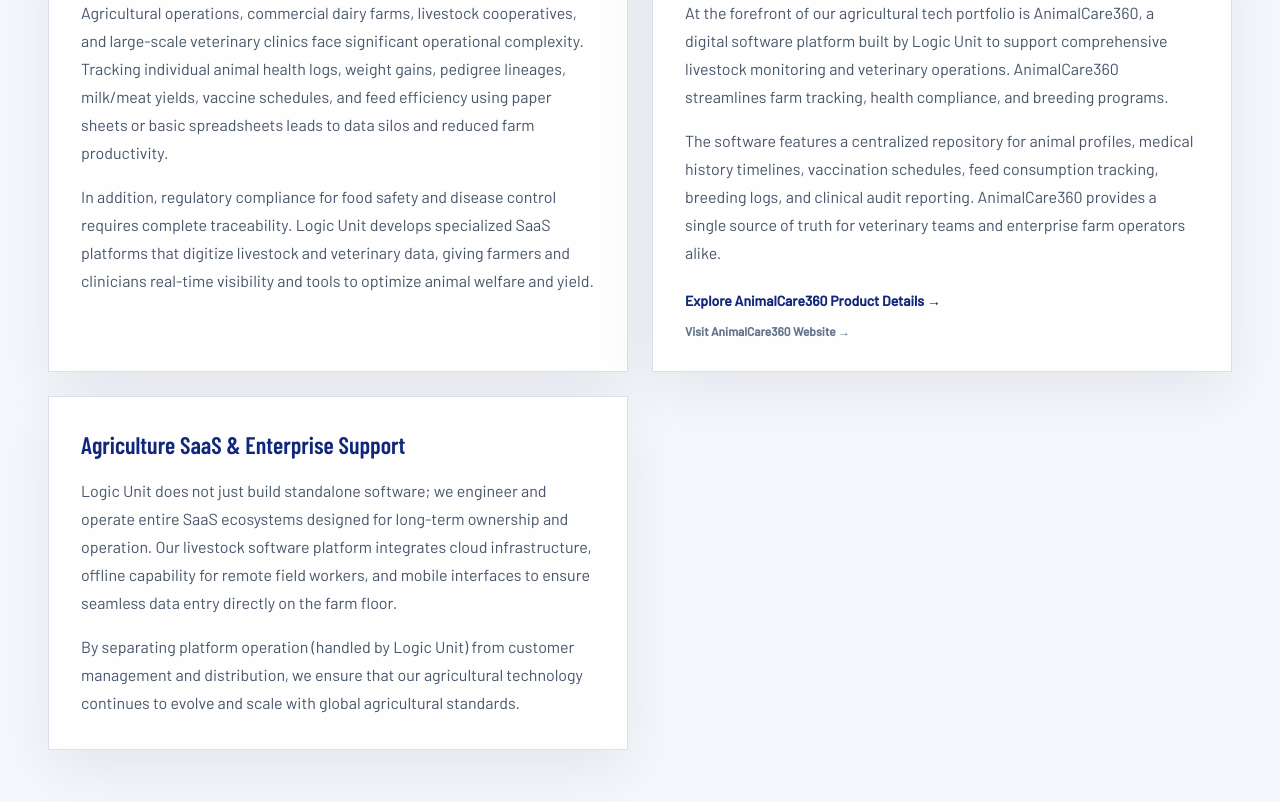
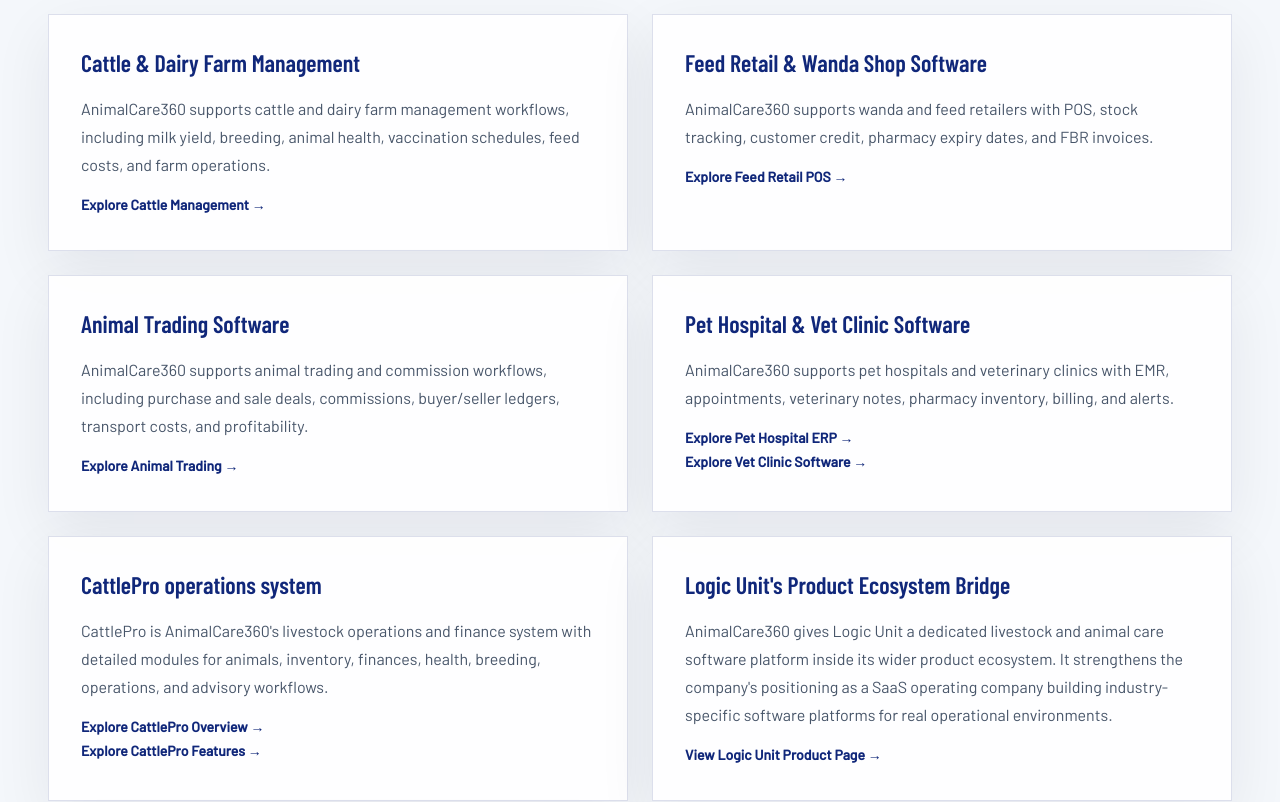
Before and after one commit to hamid1976/new-logic-unit, a Next.js app: page /industries/livestock in a window 1280 px wide. Shown: the part 840-1642 px from the top of the page. Built offline with nearby package versions, Linux system fonts and the light colour scheme; no server answers; a web font is replaced by a local one.

Commit message:
feat: implement livestock update plan for AnimalCare360 product ecosystem positioning

```diff
--- a/src/app/contact/ContactForm.tsx
+++ b/src/app/contact/ContactForm.tsx
@@ -7,6 +7,7 @@ import { Breadcrumbs } from '@/components/ui/Breadcrumbs'
 
 const inquiryTypes = [
   'Product ecosystem inquiry',
+  'AnimalCare360 / livestock platform inquiry',
   'Case study or portfolio inquiry',
   'Strategic SaaS partnership',
   'System integrator relationship',
@@ -115,6 +116,9 @@ export default function ContactForm() {
                     <strong>Product inquiries:</strong> Please include the product name in your message: HULM POS, Titan CMMS, AnalyzeQuran, Hospitello, Bike Tour Pro, MFCC, or AnimalCare360.
                   </p>
                   <p>
+                    <strong>AnimalCare360 Support:</strong> For AnimalCare360 product usage, pricing, app download, cattle management, feed retail, animal trading, pet hospital, or veterinary clinic workflows, visit <a href="https://animalcare360.com" target="_blank" rel="noopener noreferrer" className="text-[#10277a] font-bold hover:underline">AnimalCare360.com</a> or select the "AnimalCare360 / livestock platform inquiry" option below.
+                  </p>
+                  <p>
                     <strong>Case study inquiries:</strong> Please mention the relevant area: logistics, healthcare, retail, government digital services, enterprise ERP, fintech, or augmented reality.
                   </p>
                 </div>
--- a/src/app/ecosystem/animalcare360-livestock-animal-care-software/AnimalCare360Client.tsx
+++ b/src/app/ecosystem/animalcare360-livestock-animal-care-software/AnimalCare360Client.tsx
@@ -100,11 +100,47 @@ export function AnimalCare360Client() {
             Ecosystem Product
           </p>
           <h1 className="max-w-6xl text-5xl font-semibold leading-[1.08] tracking-tight md:text-7xl">
-            AnimalCare360: Pakistan's Most Complete Animal Care & Livestock ERP
+            AnimalCare360: Livestock & Animal Care Software
           </h1>
           <p className="mt-8 max-w-3xl text-xl leading-8 text-slate-200">
-            Pakistan's #1 Cloud ERP for cattle farms, feed retailers, livestock trading, and pet clinics. Purpose-built, FBR-compliant, and WhatsApp-integrated.
+            Cloud software platform for cattle farms, feed retailers, livestock trading, and pet clinics. Purpose-built, FBR-compliant, and WhatsApp-integrated.
           </p>
+        </div>
+      </section>
+
+      {/* Dedicated AnimalCare360 Product Journeys */}
+      <section className="bg-white px-6 py-16 lg:px-12 border-b border-[rgba(16,39,122,0.08)]">
+        <div className="mx-auto max-w-7xl">
+          <div className="mb-10 max-w-4xl">
+            <span className="text-xs font-extrabold uppercase tracking-wider text-[#7bd72f]">Product Ecosystem</span>
+            <h2 className="text-3xl font-semibold tracking-tight text-[#071330] md:text-4xl mt-2">
+              Dedicated AnimalCare360 Product Journeys
+            </h2>
+            <p className="mt-4 text-slate-600 leading-7">
+              AnimalCare360 has its own product website for livestock, feed retail, animal trading, pet hospital, and veterinary clinic workflows. Logic Unit's ecosystem page explains the platform at company level; AnimalCare360.com provides product-specific pages, pricing, resources, and app download details.
+            </p>
+          </div>
+          <div className="grid gap-6 sm:grid-cols-2 md:grid-cols-3">
+            {[
+              { name: "Livestock & Farm Management", path: "https://animalcare360.com/cattle-management", desc: "Detailed herd tracking, breeding, health, and milk logs." },
+              { name: "Feed Retail & FBR POS", path: "https://animalcare360.com/feed-retail", desc: "POS billing, inventory batch tracking, and customer credit." },
+              { name: "Veterinary Clinic Software", path: "https://animalcare360.com/solutions/veterinary-clinic-software", desc: "Digital EMR scheduling, appointments, and pharmacy records." },
+              { name: "CattlePro Feature Catalog", path: "https://animalcare360.com/cattlepro/features", desc: "Deep catalog of modules for livestock operations." },
+              { name: "Product Pricing", path: "https://animalcare360.com/pricing", desc: "Farming, retail shop, trader, and clinic plans." },
+              { name: "Download App", path: "https://animalcare360.com/download-app", desc: "Get the AnimalCare360 Android application." }
+            ].map((journey) => (
+              <a
+                key={journey.name}
+                href={journey.path}
+                className="group block p-6 bg-[#fbfaf6] hover:bg-[#f4f7fb] border border-[rgba(16,39,122,0.08)] rounded-xl transition-all duration-200"
+              >
+                <h4 className="text-sm font-bold text-[#10277a] group-hover:text-[#071330] flex items-center gap-1.5">
+                  {journey.name} <span className="inline-block transition-transform duration-200 group-hover:translate-x-1">&rarr;</span>
+                </h4>
+                <p className="text-xs text-slate-500 mt-2 font-medium leading-relaxed">{journey.desc}</p>
+              </a>
+            ))}
+          </div>
         </div>
       </section>
 
--- a/src/app/ecosystem/animalcare360-livestock-animal-care-software/page.tsx
+++ b/src/app/ecosystem/animalcare360-livestock-animal-care-software/page.tsx
@@ -2,8 +2,8 @@ import type { Metadata } from 'next'
 import { AnimalCare360Client } from './AnimalCare360Client'
 
 export const metadata: Metadata = {
-  title: 'AnimalCare360 | Livestock & Animal Care ERP by Logic Unit',
-  description: 'AnimalCare360 by Logic Unit is Pakistan\'s #1 cloud ERP for cattle farms, wanda retailers, animal traders & pet hospitals. FBR-compliant. Start free trial.',
+  title: 'AnimalCare360 | Livestock & Animal Care Software',
+  description: "AnimalCare360 is Logic Unit's livestock, feed retail, animal trading, pet hospital, and veterinary clinic software platform.",
   alternates: {
     canonical: '/ecosystem/animalcare360-livestock-animal-care-software',
   },
--- a/src/app/ecosystem/page.tsx
+++ b/src/app/ecosystem/page.tsx
@@ -34,6 +34,8 @@ interface Product {
   category: string;
   description: string;
   internalHref: string;
+  externalHref?: string;
+  externalText?: string;
   relatedCaseStudies?: RelatedCaseStudy[];
 }
 
@@ -88,8 +90,10 @@ const products: Product[] = [
   {
     name: 'AnimalCare360',
     category: 'Veterinary & Livestock Platform',
-    description: 'A digital platform supporting veterinary, livestock, and animal care operations.',
+    description: 'Livestock, feed retail, animal trading, and pet hospital software for farms, wanda shops, veterinary clinics, and animal care businesses.',
     internalHref: '/ecosystem/animalcare360-livestock-animal-care-software',
+    externalHref: 'https://animalcare360.com',
+    externalText: 'Visit AnimalCare360',
   },
 ];
 
@@ -147,13 +151,23 @@ export default function EcosystemPage() {
                     </div>
                   )}
                 </div>
-                <div className="mt-8">
+                <div className="mt-8 flex flex-col gap-2">
                   <Link
                     href={product.internalHref}
                     className="inline-block text-sm font-bold text-[#10277a] hover:text-[#071330] no-underline"
                   >
-                    Explore Product Details &rarr;
+                    {product.name === 'AnimalCare360' ? 'View Logic Unit Product Page \u2192' : 'Explore Product Details \u2192'}
                   </Link>
+                  {product.externalHref && product.externalText && (
+                    <a
+                      href={product.externalHref}
+                      target="_blank"
+                      rel="noopener noreferrer"
+                      className="inline-block text-xs font-bold text-slate-500 hover:text-slate-800 no-underline"
+                    >
+                      {product.externalText} &rarr;
+                    </a>
+                  )}
                 </div>
               </article>
             ))}
--- a/src/app/industries/livestock/page.tsx
+++ b/src/app/industries/livestock/page.tsx
@@ -3,8 +3,8 @@ import { SubPageTemplate } from '@/components/ui/SubPageTemplate';
 import Link from 'next/link';
 
 export const metadata: Metadata = {
-  title: 'Livestock & Veterinary Software Platforms | Logic Unit',
-  description: 'Logic Unit builds and operates SaaS platforms for livestock management, veterinary operations, and animal care infrastructure.',
+  title: 'Livestock Software Platform | AnimalCare360 By Logic Unit',
+  description: "AnimalCare360 is Logic Unit's livestock software platform for cattle farms, feed retailers, animal traders, pet hospitals, and veterinary clinics.",
   alternates: {
     canonical: '/industries/livestock',
   },
@@ -13,57 +13,127 @@ export const metadata: Metadata = {
 export default function LivestockPage() {
   const sections = [
     {
-      title: 'Livestock & Veterinary Operational Challenges',
+      title: 'Cattle & Dairy Farm Management',
       body: (
         <div className="space-y-4">
           <p>
-            Agricultural operations, commercial dairy farms, livestock cooperatives, and large-scale veterinary clinics face significant operational complexity. Tracking individual animal health logs, weight gains, pedigree lineages, milk/meat yields, vaccine schedules, and feed efficiency using paper sheets or basic spreadsheets leads to data silos and reduced farm productivity.
+            AnimalCare360 supports cattle and dairy farm management workflows, including milk yield, breeding, animal health, vaccination schedules, feed costs, and farm operations.
           </p>
-          <p>
-            In addition, regulatory compliance for food safety and disease control requires complete traceability. Logic Unit develops specialized SaaS platforms that digitize livestock and veterinary data, giving farmers and clinicians real-time visibility and tools to optimize animal welfare and yield.
-          </p>
+          <a
+            href="https://animalcare360.com/cattle-management"
+            className="inline-block text-sm font-semibold text-[#10277a] hover:text-[#7bd72f]"
+          >
+            Explore Cattle Management &rarr;
+          </a>
         </div>
       ),
     },
     {
-      title: 'Ecosystem Product: AnimalCare360',
+      title: 'Feed Retail & Wanda Shop Software',
       body: (
         <div className="space-y-4">
           <p>
-            At the forefront of our agricultural tech portfolio is AnimalCare360, a digital software platform built by Logic Unit to support comprehensive livestock monitoring and veterinary operations. AnimalCare360 streamlines farm tracking, health compliance, and breeding programs.
+            AnimalCare360 supports wanda and feed retailers with POS, stock tracking, customer credit, pharmacy expiry dates, and FBR invoices.
           </p>
+          <a
+            href="https://animalcare360.com/feed-retail"
+            className="inline-block text-sm font-semibold text-[#10277a] hover:text-[#7bd72f]"
+          >
+            Explore Feed Retail POS &rarr;
+          </a>
+        </div>
+      ),
+    },
+    {
+      title: 'Animal Trading Software',
+      body: (
+        <div className="space-y-4">
           <p>
-            The software features a centralized repository for animal profiles, medical history timelines, vaccination schedules, feed consumption tracking, breeding logs, and clinical audit reporting. AnimalCare360 provides a single source of truth for veterinary teams and enterprise farm operators alike.
+            AnimalCare360 supports animal trading and commission workflows, including purchase and sale deals, commissions, buyer/seller ledgers, transport costs, and profitability.
           </p>
-          <div className="pt-2 flex flex-col gap-3">
-            <Link
-              href="/ecosystem/animalcare360-livestock-animal-care-software"
-              className="text-sm font-bold text-[#10277a] hover:text-[#071330] no-underline"
+          <a
+            href="https://animalcare360.com/animal-trading"
+            className="inline-block text-sm font-semibold text-[#10277a] hover:text-[#7bd72f]"
+          >
+            Explore Animal Trading &rarr;
+          </a>
+        </div>
+      ),
+    },
+    {
+      title: 'Pet Hospital & Vet Clinic Software',
+      body: (
+        <div className="space-y-4">
+          <p>
+            AnimalCare360 supports pet hospitals and veterinary clinics with EMR, appointments, veterinary notes, pharmacy inventory, billing, and alerts.
+          </p>
+          <div className="flex flex-col gap-1">
+            <a
+              href="https://animalcare360.com/pet-hospital"
+              className="text-sm font-semibold text-[#10277a] hover:text-[#7bd72f]"
             >
-              Explore AnimalCare360 Product Details &rarr;
-            </Link>
+              Explore Pet Hospital ERP &rarr;
+            </a>
             <a
-              href="https://animalcare360.com"
-              target="_blank"
-              rel="noopener noreferrer"
-              className="text-xs font-semibold text-slate-500 hover:text-slate-800"
+              href="https://animalcare360.com/solutions/veterinary-clinic-software"
+              className="text-sm font-semibold text-[#10277a] hover:text-[#7bd72f]"
             >
-              Visit AnimalCare360 Website &rarr;
+              Explore Vet Clinic Software &rarr;
             </a>
           </div>
         </div>
       ),
     },
     {
-      title: 'Agriculture SaaS & Enterprise Support',
+      title: 'CattlePro operations system',
       body: (
         <div className="space-y-4">
           <p>
-            Logic Unit does not just build standalone software; we engineer and operate entire SaaS ecosystems designed for long-term ownership and operation. Our livestock software platform integrates cloud infrastructure, offline capability for remote field workers, and mobile interfaces to ensure seamless data entry directly on the farm floor.
+            CattlePro is AnimalCare360's livestock operations and finance system with detailed modules for animals, inventory, finances, health, breeding, operations, and advisory workflows.
           </p>
+          <div className="flex flex-col gap-1">
+            <a
+              href="https://animalcare360.com/cattlepro"
+              className="text-sm font-semibold text-[#10277a] hover:text-[#7bd72f]"
+            >
+              Explore CattlePro Overview &rarr;
+            </a>
+            <a
+              href="https://animalcare360.com/cattlepro/features"
+              className="text-sm font-semibold text-[#10277a] hover:text-[#7bd72f]"
+            >
+              Explore CattlePro Features &rarr;
+            </a>
+          </div>
+        </div>
+      ),
+    },
+    {
+      title: "Logic Unit's Product Ecosystem Bridge",
+      body: (
+        <div className="space-y-4">
           <p>
-            By separating platform operation (handled by Logic Unit) from customer management and distribution, we ensure that our agricultural technology continues to evolve and scale with global agricultural standards.
+            AnimalCare360 gives Logic Unit a dedicated livestock and animal care software platform inside its wider product ecosystem. It strengthens the company's positioning as a SaaS operating company building industry-specific software platforms for real operational environments.
           </p>
+          <Link
+            href="/ecosystem/animalcare360-livestock-animal-care-software"
+            className="inline-block text-sm font-semibold text-[#10277a] hover:text-[#7bd72f]"
+          >
+            View Logic Unit Product Page &rarr;
+          </Link>
+        </div>
+      ),
+    },
+    {
+      title: 'Related Product Resources',
+      body: (
+        <div className="grid grid-cols-2 gap-2 text-xs font-semibold text-slate-500">
+          <a href="https://animalcare360.com" className="hover:text-slate-800">Website &rarr;</a>
+          <a href="https://animalcare360.com/solutions" className="hover:text-slate-800">Solutions &rarr;</a>
+          <a href="https://animalcare360.com/features" className="hover:text-slate-800">Features &rarr;</a>
+          <a href="https://animalcare360.com/pricing" className="hover:text-slate-800">Pricing Plans &rarr;</a>
+          <a href="https://animalcare360.com/resources" className="hover:text-slate-800">Resources &rarr;</a>
+          <a href="https://animalcare360.com/download-app" className="hover:text-slate-800">Download App &rarr;</a>
         </div>
       ),
     },
@@ -72,12 +142,14 @@ export default function LivestockPage() {
   return (
     <SubPageTemplate
       eyebrow="Livestock"
-      h1="Livestock software platforms for animal care operations."
-      heroBody="Logic Unit builds and operates industry-specific SaaS platforms for real operational environments. Livestock is one of the industry categories served through the current product ecosystem."
+      h1="Livestock Software Platforms For Animal Care Operations"
+      heroBody="Logic Unit supports livestock and animal care operations through AnimalCare360, a dedicated software platform for farms, feed retailers, animal traders, pet hospitals, and veterinary clinics. AnimalCare360 helps animal care businesses manage livestock records, cattle and dairy farm workflows, feed and medicine inventory, animal health tracking, billing/POS, FBR invoicing, and mobile access through the AnimalCare360 Android app."
       sections={sections}
-      ctaTitle="Discuss livestock platform collaboration."
-      backText="Back to Industries"
-      backHref="/industries"
+      ctaTitle="Explore Livestock And Animal Care Software"
+      backText="Explore Logic Unit Ecosystem"
+      backHref="/ecosystem/animalcare360-livestock-animal-care-software"
+      externalHref="https://animalcare360.com"
+      externalText="Visit AnimalCare360"
     />
   );
 }
--- a/src/app/page.tsx
+++ b/src/app/page.tsx
@@ -61,6 +61,13 @@ const ecosystem = [
     description: 'Command and control workstation for maritime, defense, surveillance, and mission systems integration.',
     internalHref: '/ecosystem/mfcc-command-control-console',
     href: '/ecosystem/mfcc-command-control-console',
+  },
+  {
+    name: 'AnimalCare360',
+    category: 'Veterinary & Livestock Platform',
+    description: 'AnimalCare360: livestock, feed retail, animal trading, and pet hospital software for farms, veterinary clinics, and animal care businesses.',
+    internalHref: '/ecosystem/animalcare360-livestock-animal-care-software',
+    href: '/ecosystem/animalcare360-livestock-animal-care-software',
   },
 ];
 
--- a/src/app/technology/page.tsx
+++ b/src/app/technology/page.tsx
@@ -74,6 +74,10 @@ const productProof = [
   {
     name: 'MFCC',
     tech: 'Ruggedized hardware, mission systems integration, sensor networks, C4I systems, navigation platforms, and video systems.',
+  },
+  {
+    name: 'AnimalCare360',
+    tech: 'Livestock tracking, breeding lifecycle profiles, average daily gain (ADG) logs, milk production journals, veterinary electronic medical records (EMR), FBR compliance invoicing, retail POS, and Android mobile applications.',
   },
 ];
 
@@ -173,7 +177,8 @@ export default function TechnologyPage() {
                 caseStudies: [
                   { name: 'Seagold Logistics', href: '/case-studies/seagold-logistics-management-platform' },
                   { name: 'Goodments', href: '/case-studies/goodments-ethical-investing-platform' },
-                  { name: 'Bike Tour Pro', href: '/ecosystem/bike-tour-pro' }
+                  { name: 'Bike Tour Pro', href: '/ecosystem/bike-tour-pro' },
+                  { name: 'AnimalCare360 Platform', href: '/ecosystem/animalcare360-livestock-animal-care-software' }
                 ]
               },
               {
@@ -199,7 +204,15 @@ export default function TechnologyPage() {
                   { name: 'Smart Salik Toll', href: '/case-studies/smart-salik-digital-toll-management' },
                   { name: 'mPay Government Payment', href: '/case-studies/mpay-government-payment-platform' },
                   { name: 'Goodments', href: '/case-studies/goodments-ethical-investing-platform' },
-                  { name: "Dunkin' Donuts Pakistan", href: '/case-studies/dunkin-donuts-retail-operations-platform' }
+                  { name: "Dunkin' Donuts Pakistan", href: '/case-studies/dunkin-donuts-retail-operations-platform' },
+                  { name: 'AnimalCare360 Android App', href: 'https://animalcare360.com/download-app' }
+                ]
+              },
+              {
+                capability: 'Inventory & POS Systems',
+                caseStudies: [
+                  { name: 'HULM Retail POS', href: '/ecosystem/hulm-pos' },
+                  { name: 'AnimalCare360 Wanda POS', href: 'https://animalcare360.com/feed-retail' }
                 ]
               },
               {
@@ -226,6 +239,13 @@ export default function TechnologyPage() {
                   { name: "Dunkin' Donuts Pakistan", href: '/case-studies/dunkin-donuts-retail-operations-platform' },
                   { name: 'AGP Drug Verifier', href: '/case-studies/agp-drug-verifier-platform' },
                   { name: 'Qatar Airways AR', href: '/case-studies/qatar-airways-augmented-reality-campaign' }
+                ]
+              },
+              {
+                capability: 'Health Records Tracking',
+                caseStudies: [
+                  { name: 'Hospitello Patient Engagement', href: '/ecosystem/hospitello' },
+                  { name: 'AnimalCare360 EMR & Health', href: 'https://animalcare360.com/features/health-tracking' }
                 ]
               },
               {
@@ -259,7 +279,7 @@ export default function TechnologyPage() {
                   ))}
                 </div>
               </article>
-            ))}
+            )) }
           </div>
         </div>
       </section>
```
